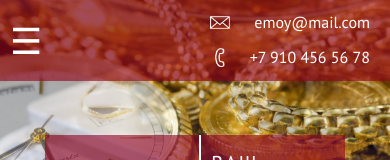
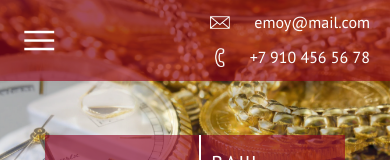
Before and after one commit to Morozzova/Morozzova_Leo, a plain HTML site: page index.html in a window 390 px wide. Shown: the top 160 px of the page. Drawn offline with Linux system fonts and the light colour scheme.

Commit message:
Burger has been changed.

```diff
--- a/index.html
+++ b/index.html
@@ -21,7 +21,7 @@
             <nav class="main-menu">
                 <h2 class="main-menu__title">Главное меню</h2>
                 <input class="main-menu__check" type="checkbox" id="showmenu"/>
-                <label class="main-menu__showmenu" for="showmenu">&#9776;</label>
+                <label class="main-menu__showmenu" for="showmenu">|||</label>
                 <label class="main-menu__back" for="showmenu"></label>
                 <ul class="main-menu__list">
                     <li class="main-menu__item"><a href="#" class="main-menu__link">Главная</a>
--- a/style.css
+++ b/style.css
@@ -54,6 +54,9 @@ body {
 .main-menu__showmenu,
 .main-menu__back {
     display: none;
+}
+.main-menu__showmenu {
+    transform: rotate(90deg) translateY(-20px);
 }
 .main-menu__title {
     position: absolute;
```
